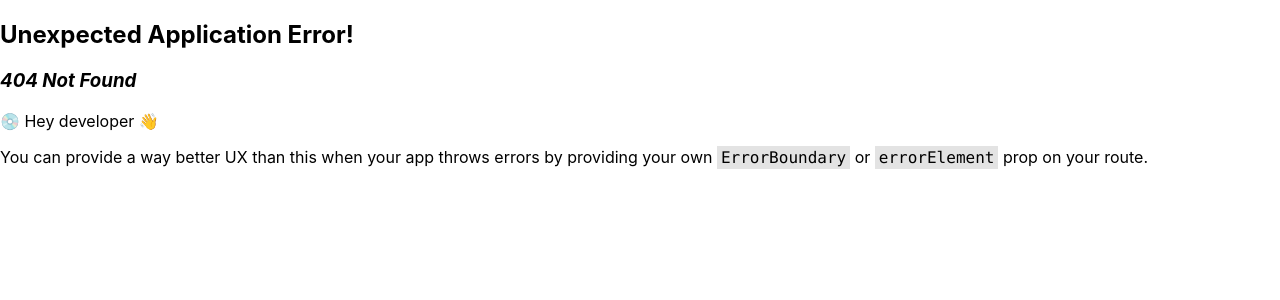
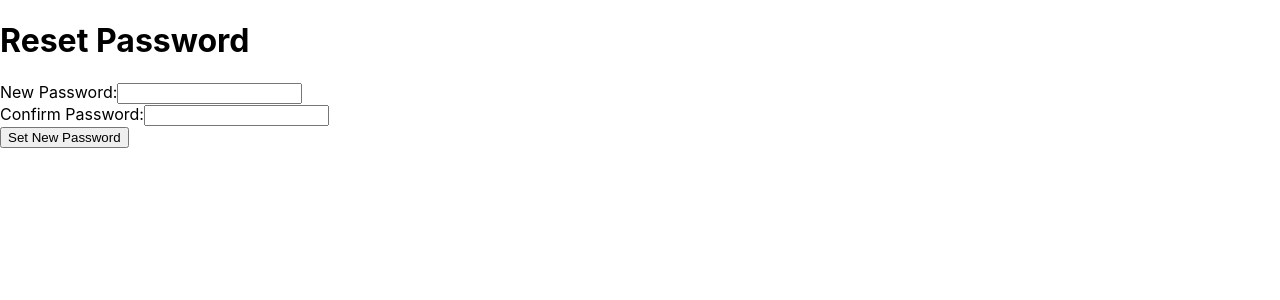
Before and after one commit to ShadmanKhan007/Twitter--Clone, a React (Create React App) app: page /resetpassword in a window 1280 px wide. Before the commit this address had no page. Shown: the top 300 px of the page. Built offline with nearby package versions, Linux system fonts and the light colour scheme.

Commit message:
pushing forgot password component

```diff
--- a/src/components/pages/Signin.jsx
+++ b/src/components/pages/Signin.jsx
@@ -23,7 +23,7 @@ const Signin = () => {
     }
 
     function handleForgotPassword(){
-        console.log('hello')
+        navigate('/resetpassword')
     }
 
     return(
--- /dev/null
+++ b/src/components/pages/forgotpass.jsx
@@ -0,0 +1,49 @@
+import React, { useState } from 'react';
+import {useNavigate} from 'react-router-dom';
+
+const ForgotPassword = () => {
+
+  const [password, setPassword] = useState('');
+  const [confirmPassword, setConfirmPassword] = useState('')
+  const navigate = useNavigate();
+
+  function handlePasswordChange(e){
+    setPassword(e.target.value)
+  }
+
+  function handleConfirmPasswordChange(e){
+    setConfirmPassword(e.target.value)
+  }
+
+  function handleSubmission(e){
+    e.preventDefault();
+    if(password === confirmPassword){
+        localStorage.setItem("new password", password);
+        navigate('/signin');
+    }
+    else{
+        alert('password & confirmed password did not match!')
+    }
+  }
+
+  return (
+    <div>
+      <h1>Reset Password</h1>
+      <form onSubmit={handleSubmission}>
+        <label>
+            New Password:
+            <input type='password' value={password} onChange={handlePasswordChange}/>
+        </label>
+        <br />
+        <label>
+            Confirm Password:
+            <input type='password' value={confirmPassword} onChange={handleConfirmPasswordChange}/>
+        </label>
+        <br />
+        <button type='submit'>Set New Password</button>
+      </form>
+    </div>
+  )
+}
+
+export default ForgotPassword
```
Also changed, not shown: src/index.js (+10 -0 lines).
